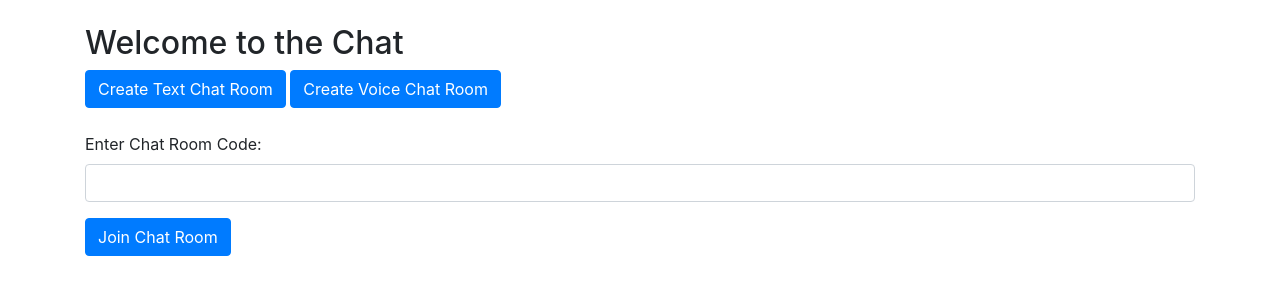
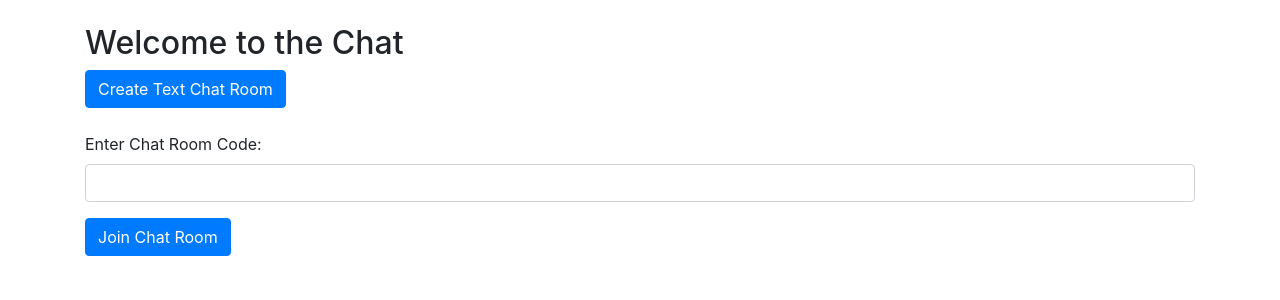
Before and after one commit to Othern/BIC, a Flask app: page / in a window 1280 px wide. Shown: the top 300 px of the page. Run offline with Flask 3, Linux system fonts and the light colour scheme; some libraries are stand-ins or nearby versions.

Commit message:
delete one voice button
miss one voice button last update
now have been deleted

```diff
--- a/templates/index.html
+++ b/templates/index.html
@@ -14,7 +14,6 @@
         <h2>Welcome to the Chat</h2>
         <form method="post">
             <button type="submit" name="create_text" class="btn btn-primary">Create Text Chat Room</button>
-            <button type="submit" name="create_voice" class="btn btn-primary">Create Voice Chat Room</button>
         </form>
         <br>
         <form method="post">
```
